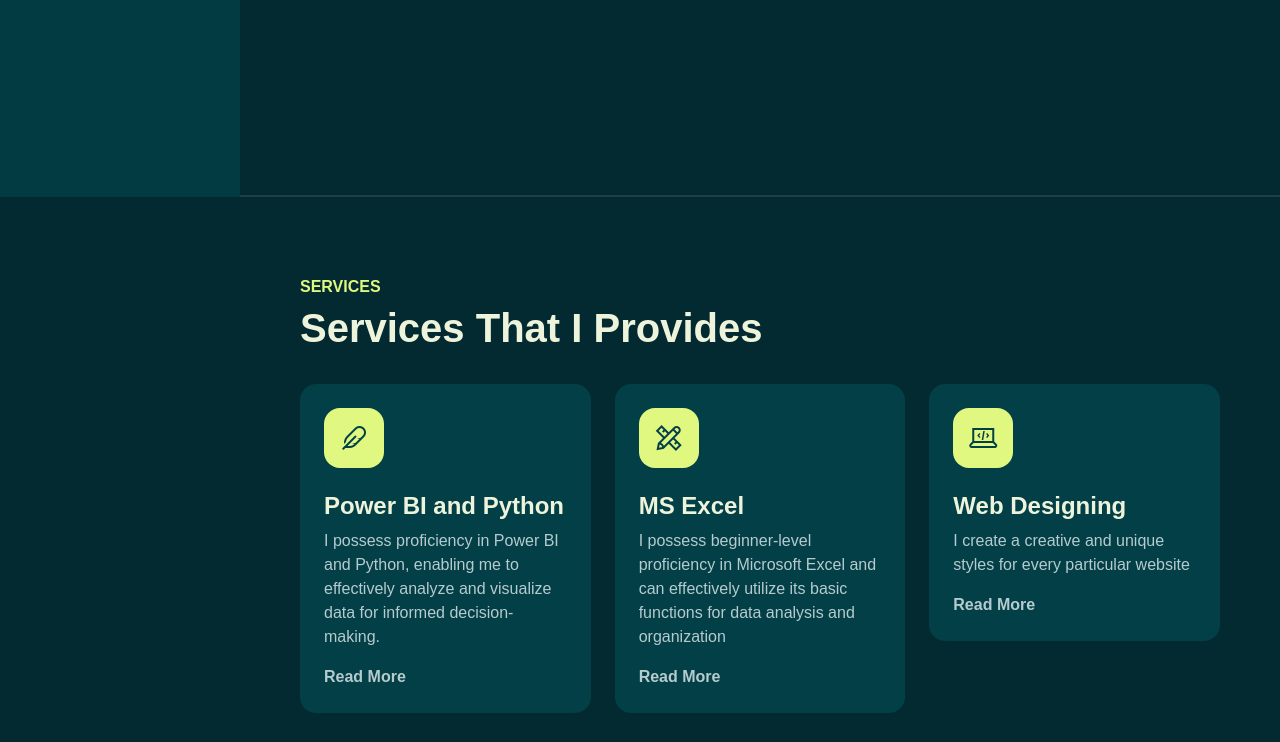
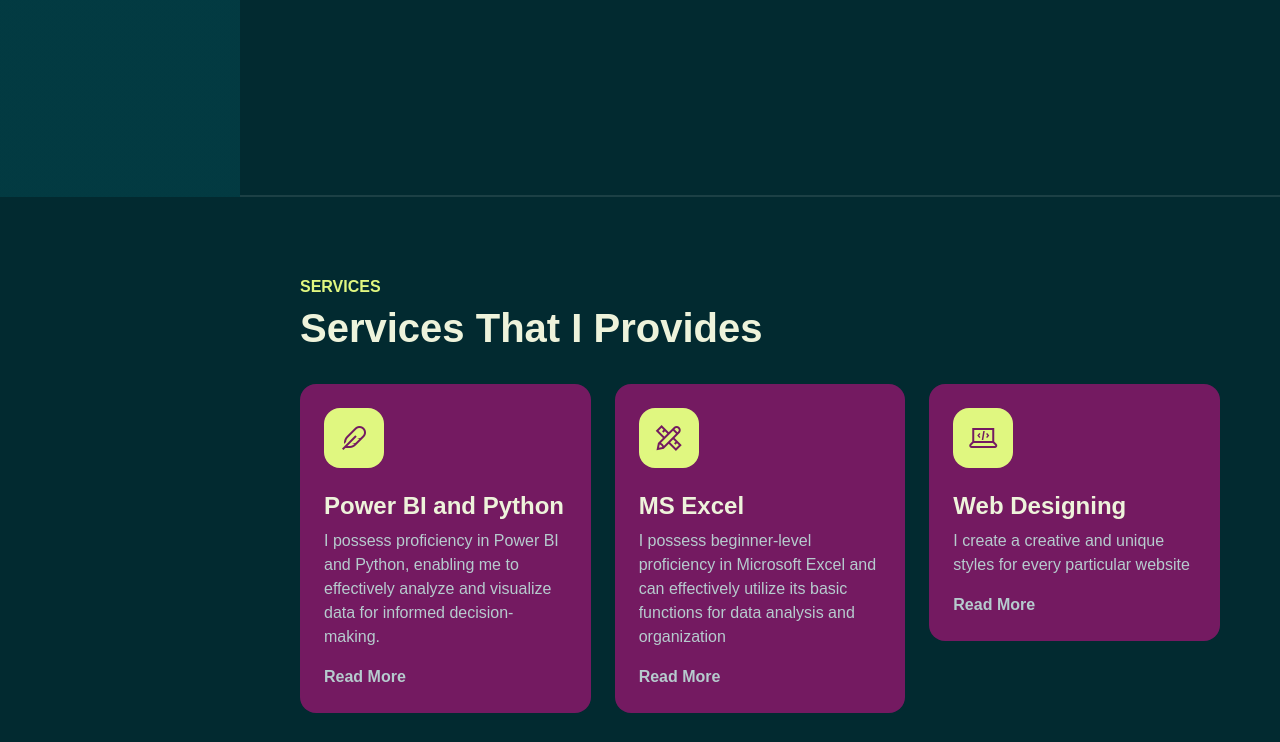
Before and after one commit to Rukmani9883/Portfolio, a plain HTML site: page index.html in a window 1280 px wide. Shown: the part 603-1345 px from the top of the page. Drawn offline with Linux system fonts and the light colour scheme; a web font is replaced by a local one.

Commit message:
index.html

```diff
--- a/design/css/style.css
+++ b/design/css/style.css
@@ -5,7 +5,7 @@
 :root {
 --color-body: #b6cbce;
 --color-heading: #eef3db;
---color-base: #033f47;
+--color-base: #741a61;
 --color-base2: #022a30;
 --color-brand: #e0f780;
 --color-brand2: #deff58;
```
